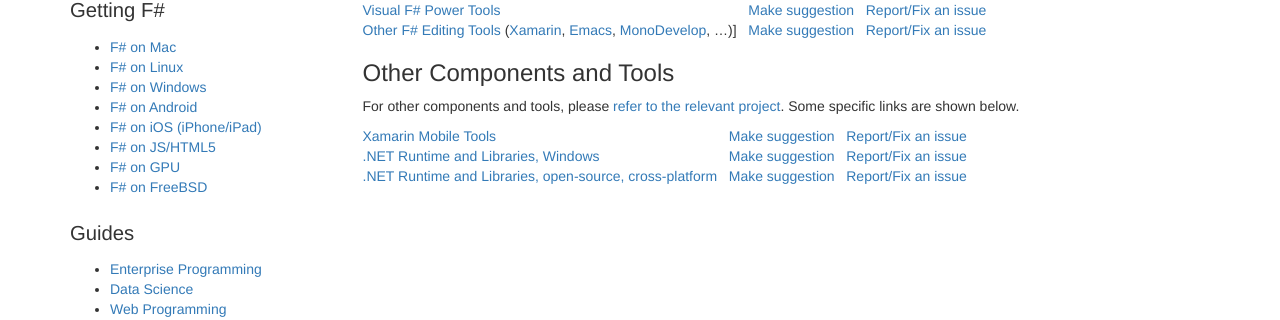
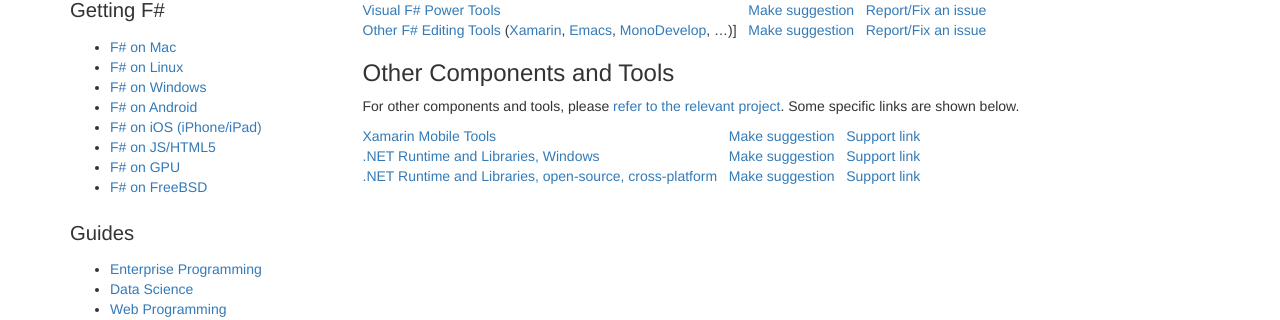
Before and after one commit to fsharp/fsharp.org, a Jekyll site: the page built from guides/engineering/issues.md, in a window 1280 px wide and 900 px high. Shown: the part 403-723 px from the top of the window. Built offline with Jekyll 4.4.1, drawn with Linux system fonts in a browser that asks for light colours; nearby versions of some CDN libraries; some web fonts are replaced; comment, search, counter and statistics services are not loaded.

Commit message:
Update issues.md

```diff
--- a/guides/engineering/issues.md
+++ b/guides/engineering/issues.md
@@ -28,6 +28,6 @@
 For other components and tools, please [refer to the relevant project](http://fsharp.org/community/projects). Some specific links are shown below.
 
 |:------------------|:--|:--------------------|:--|:------------------|
-| [Xamarin Mobile Tools](http://developer.xamarin.com/guides/cross-platform/fsharp/fsharp_support_overview/)                                     &nbsp; | &nbsp; | [Make suggestion](http://xamarin.com/support)     |  &nbsp; |  [Report/Fix an issue](http://xamarin.com/support) |
-| [.NET Runtime and Libraries, Windows](http://www.microsoft.com/net)                                     &nbsp; | &nbsp; | [Make suggestion](http://visualstudio.uservoice.com/forums/121579-visual-studio/category/31481-net)     |  &nbsp; |  [Report/Fix an issue](http://connect.microsoft.com/visualstudio) |
-| [.NET Runtime and Libraries, open-source, cross-platform](http://www.mono-project.com/)                 &nbsp; | &nbsp; | [Make suggestion](http://www.mono-project.com/community/)     |  &nbsp; &nbsp; | [Report/Fix an issue](http://www.mono-project.com/community/) |
+| [Xamarin Mobile Tools](http://developer.xamarin.com/guides/cross-platform/fsharp/fsharp_support_overview/)                                     &nbsp; | &nbsp; | [Make suggestion](http://xamarin.com/support)     |  &nbsp; |  [Support link](http://xamarin.com/support) |
+| [.NET Runtime and Libraries, Windows](http://www.microsoft.com/net)                                     &nbsp; | &nbsp; | [Make suggestion](http://visualstudio.uservoice.com/forums/121579-visual-studio/category/31481-net)     |  &nbsp; |  [Support link](http://connect.microsoft.com/visualstudio) |
+| [.NET Runtime and Libraries, open-source, cross-platform](http://www.mono-project.com/)                 &nbsp; | &nbsp; | [Make suggestion](http://www.mono-project.com/community/)     |  &nbsp; &nbsp; | [Support link](http://www.mono-project.com/community/) |
```
